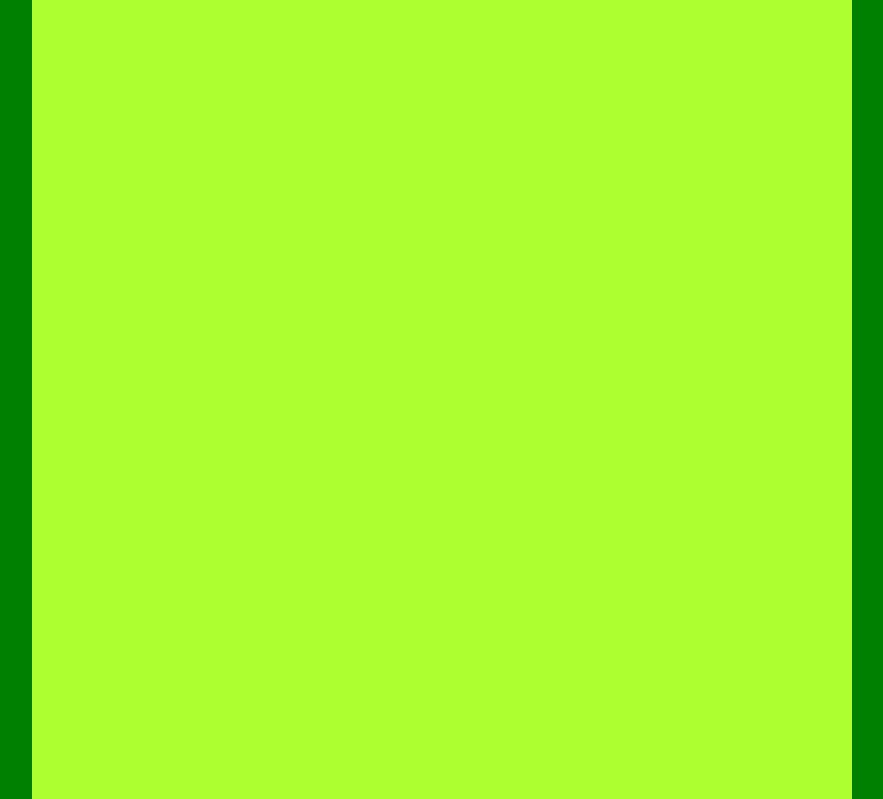
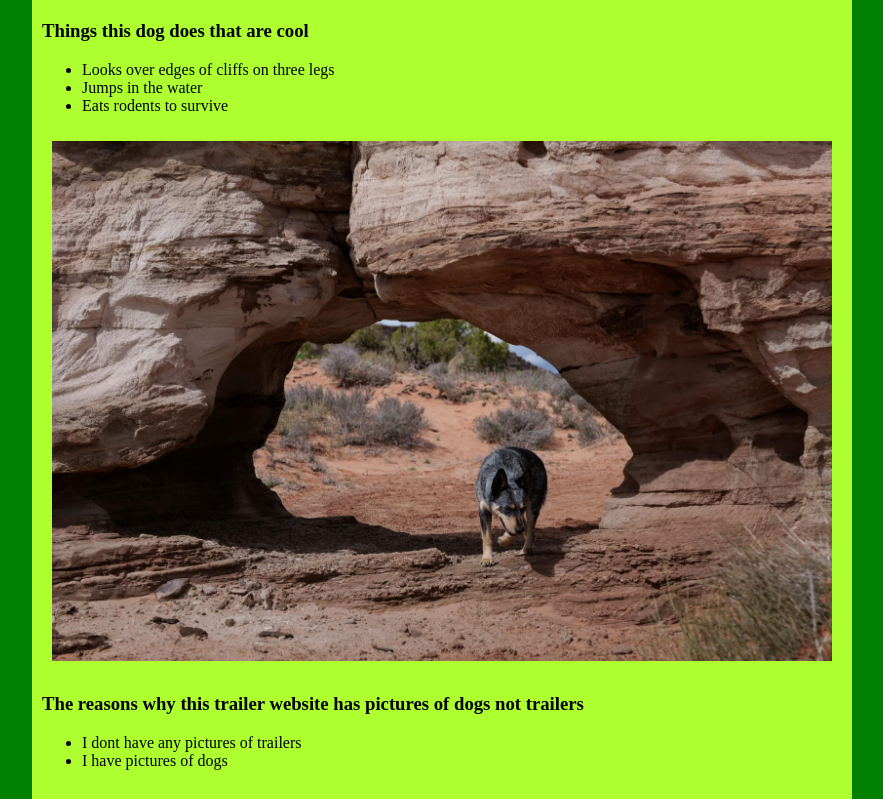
Before and after one commit to Conrad-E-Code/trailer-website, a plain HTML site: page index.html in a window 1280 px wide. Shown: the part 761-1560 px from the top of the page, without its empty margins (198-1081 px from the left). Drawn offline with Linux system fonts and the light colour scheme.

Commit message:
added images directory, added two pictures, added img to HTML, Added a couple lists to HTML. Changed image dimensions margins width  using css

```diff
--- a/index.html
+++ b/index.html
@@ -7,6 +7,32 @@
   <body>
     <h1>Hello World!</h1>
     <script src="script.js"></script>
-    <div id= main> I wish I could add to this using JavaScript</div>
+    <div id= main> I wish I could add to this using JavaScript
+        <img src="./images/VLOV7287.JPG" alt="Doggus">
+        <h3>
+            Things this dog does that are cool
+        </h3>
+        <ul>
+            <li>
+                Looks over edges of cliffs on three legs
+            </li>
+            <li>
+                Jumps in the water
+            </li>
+            <li>
+                Eats rodents to survive
+            </li>
+        </ul>
+        <img src="./images/MAQL3761.JPG" alt="Doggus 2">
+        <h3> The reasons why this trailer website has pictures of dogs not trailers</h3>
+        <ul>
+            <li>
+                I dont have any pictures of trailers
+            </li>
+            <li>
+                I have pictures of dogs
+            </li>
+        </ul>
+    </div>
   </body>
 </html>
--- a/style.css
+++ b/style.css
@@ -11,3 +11,11 @@ div#main {
     background: greenyellow;
     color:black
 }
+img {
+    padding: 10px;
+    margin-left: auto;
+    margin-right: auto;
+    margin-top: auto;
+    margin-bottom: auto;
+    width: 780px;
+}
```
Also changed, not shown: images/MAQL3761.JPG (added), images/VLOV7287.JPG (added).
